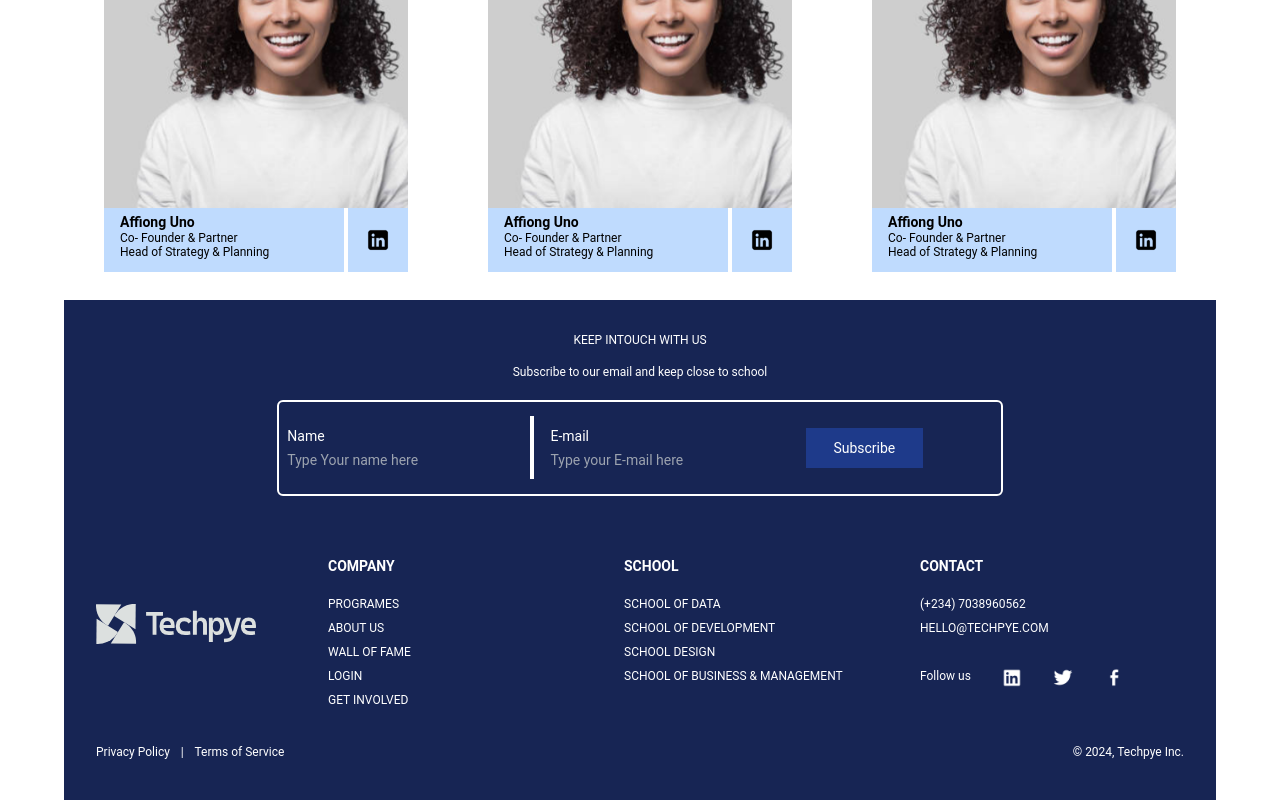
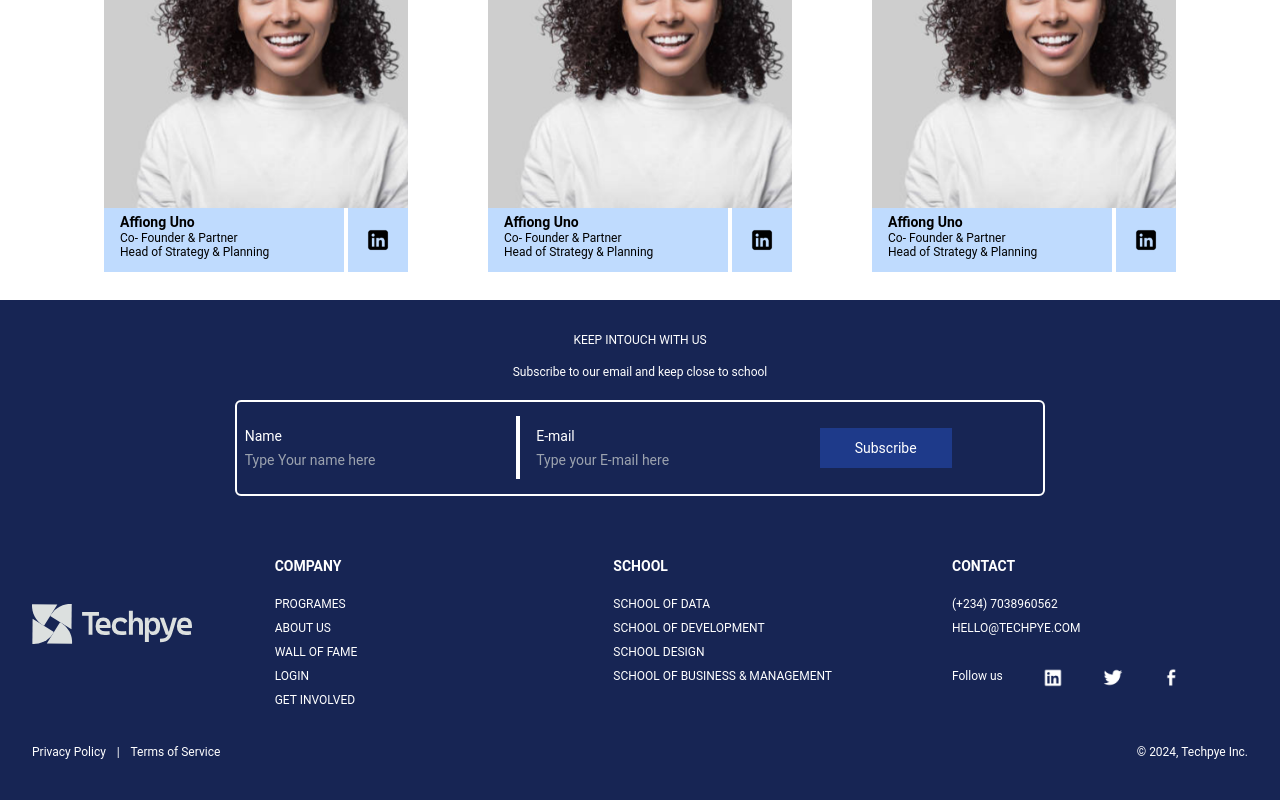
Before and after one commit to CHSGI/Techpye, a React (Vite) app: page /about in a window 1280 px wide. Shown: the part 4074-4874 px from the top of the page. Built offline with nearby package versions, Linux system fonts and the light colour scheme.

Commit message:
about page changes

```diff
--- a/src/components/About.jsx
+++ /dev/null
@@ -1,11 +0,0 @@
-import NavBar from './NavBar';
-
-function About() {
-  return (
-    <>
-    <NavBar/>
-    </>
-  );
-}
-
-export default About;
--- a/src/screens/About.jsx
+++ b/src/screens/About.jsx
@@ -243,8 +243,9 @@ export default function About() {
             </div>
 
           </div>
-          <Footer />
         </section>
+        <Footer />
+
     </>
   )
 }
```
